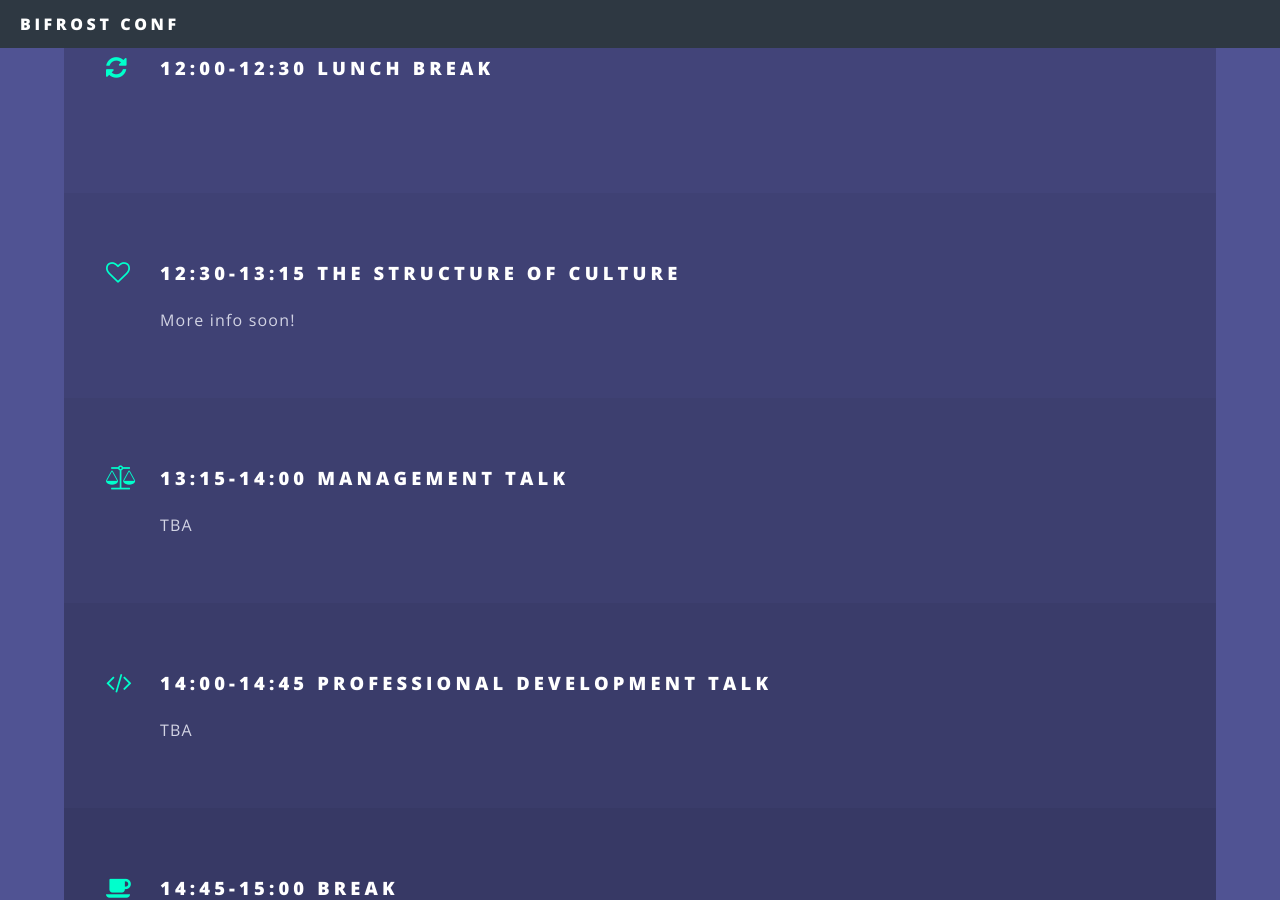
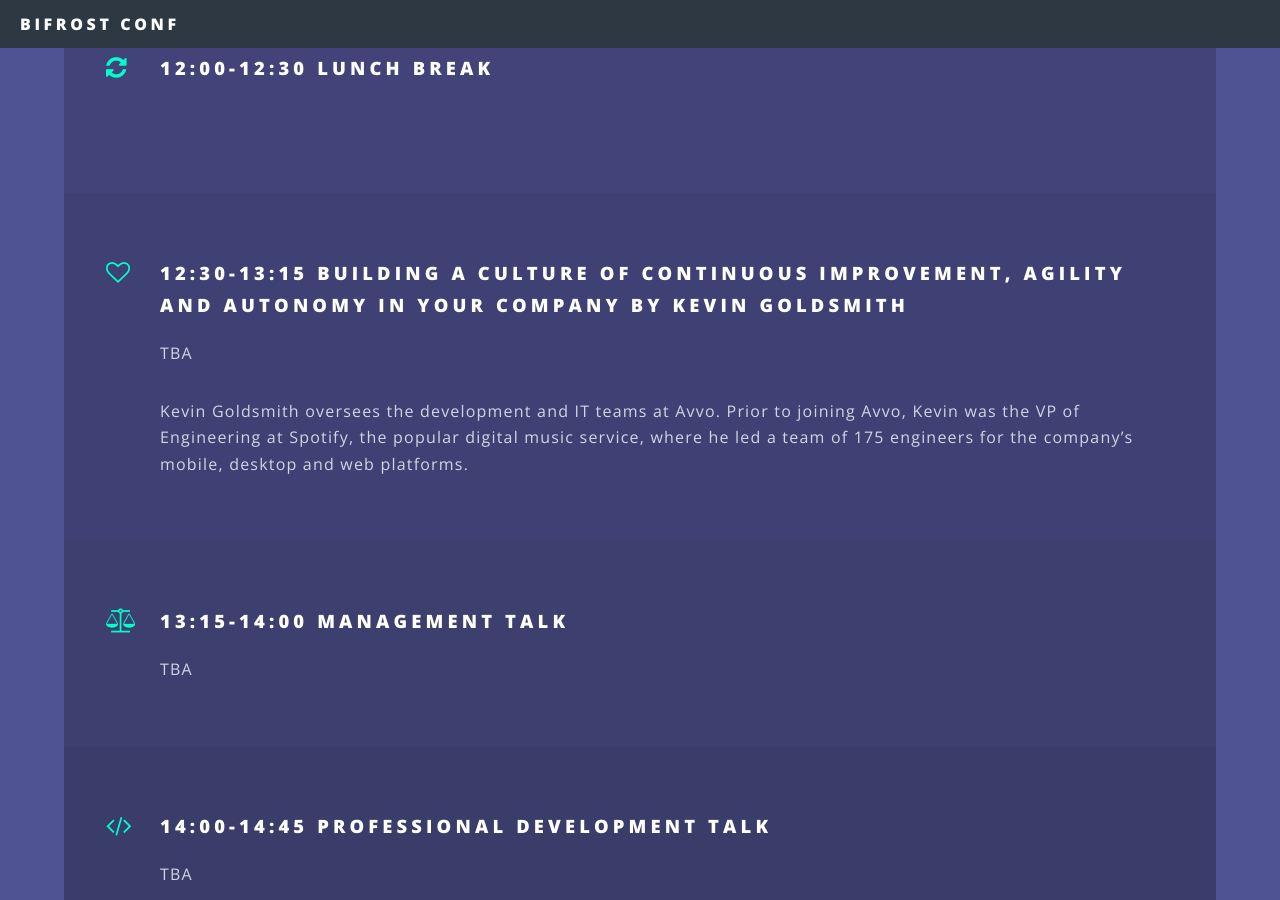
Before and after one commit to fullstackto/bifrost, a Jekyll site: the page built from index.html, in a window 1280 px wide and 900 px high, scrolled down 4105 px. Built offline with Jekyll 4.4.1, drawn with Linux system fonts in a browser that asks for light colours.

Commit message:
Adding Kevin

```diff
--- a/index.html
+++ b/index.html
@@ -86,8 +86,9 @@ layout: landing
 									<p>&nbsp;</p>
 								</li>
 								<li class="icon fa-heart-o">
-									<h3>12:30-13:15 The Structure of Culture</h3>
-									<p>More info soon!</p>
+									<h3>12:30-13:15 Building a Culture of Continuous Improvement, Agility and Autonomy in Your Company  by Kevin Goldsmith</h3>
+									<p>TBA</p>
+									<p>Kevin Goldsmith oversees the development and IT teams at Avvo. Prior to joining Avvo, Kevin was the VP of Engineering at Spotify, the popular digital music service, where he led a team of 175 engineers for the company’s mobile, desktop and web platforms.</p>
 								</li>
 								<li class="icon fa-balance-scale">
 									<h3>13:15-14:00 Management Talk</h3>
```
